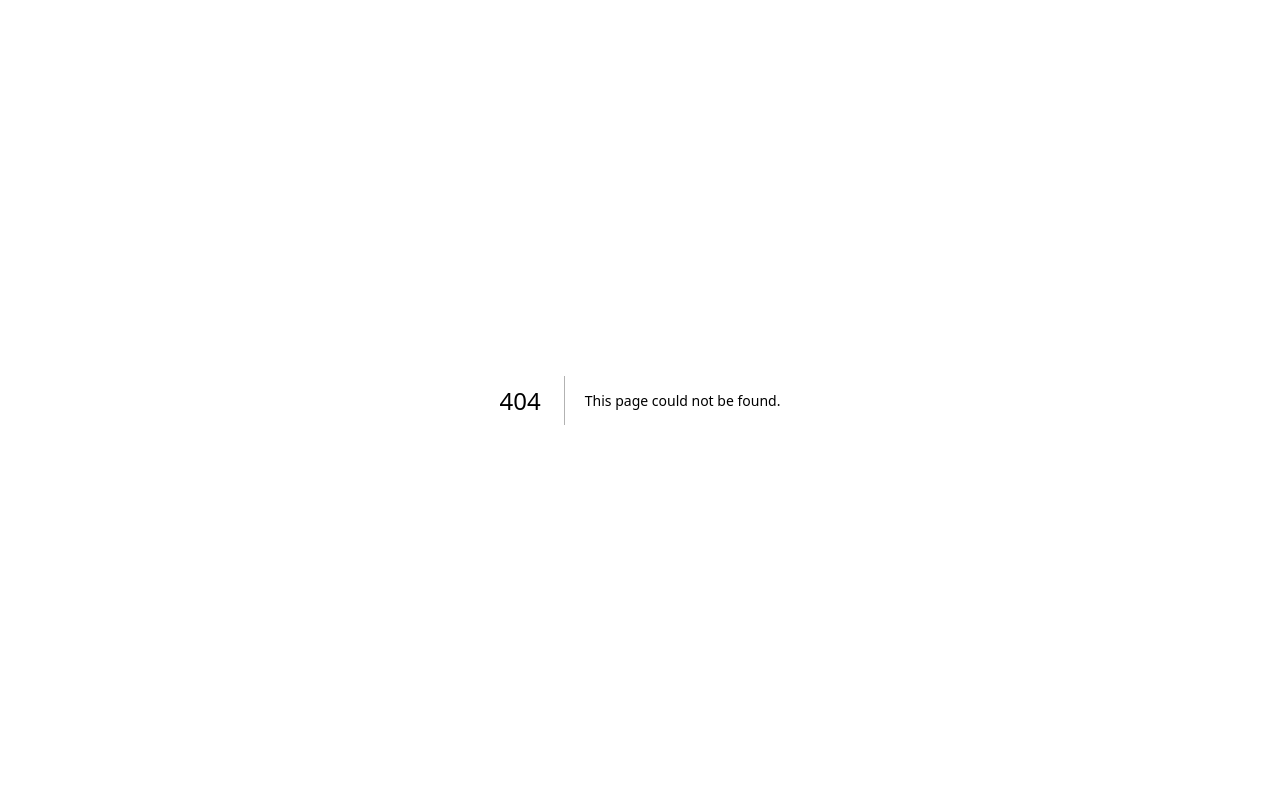
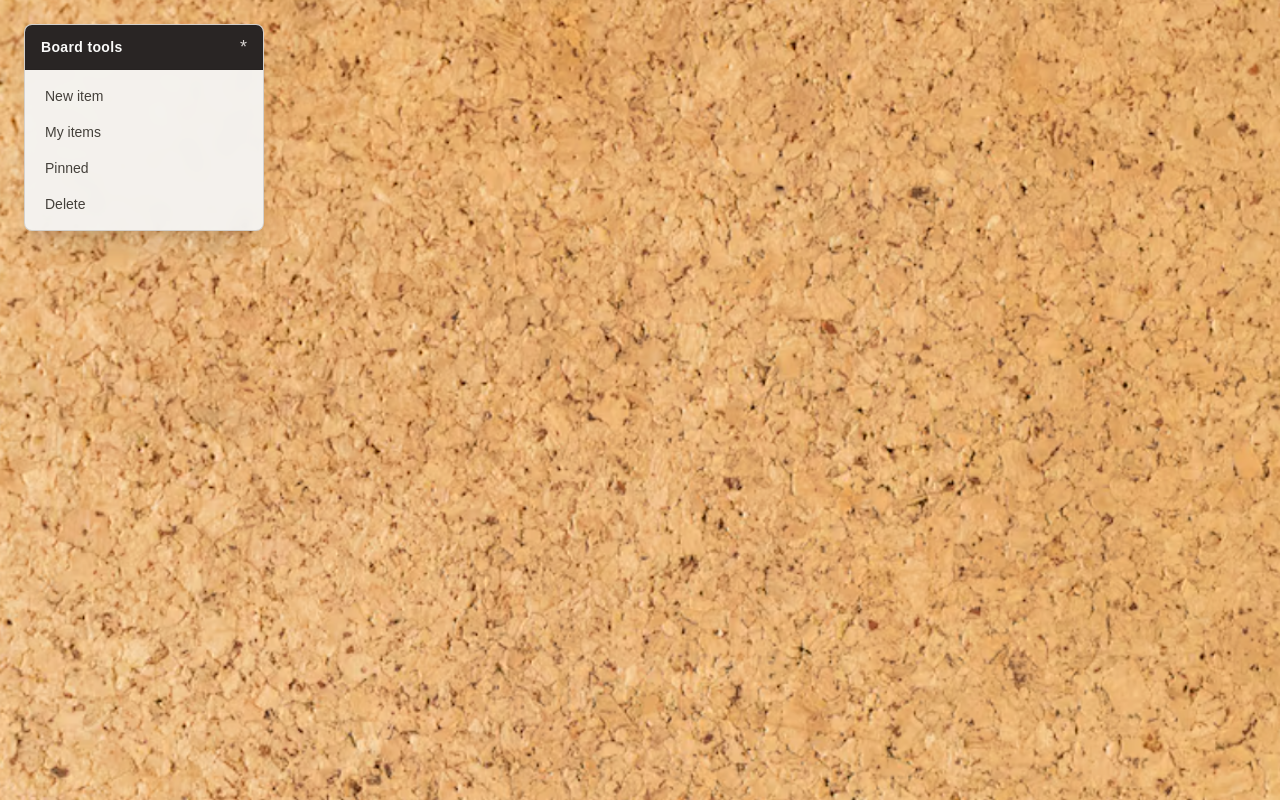
Before and after one commit to ThomasVanDoof/qurk_board, a Next.js app: page /board in a window 1280 px wide. Before the commit this address had no page. Built offline with nearby package versions, Linux system fonts and the light colour scheme.

Commit message:
added some basic stuff by going to /board

```diff
--- /dev/null
+++ b/app/board/page.tsx
@@ -0,0 +1,72 @@
+"use client";
+
+import { useState, type PointerEvent } from "react";
+
+const sidebarOptions = ["New item", "My items", "Pinned", "Delete"];
+
+export default function BoardPage() {
+	const [sidebarPosition, setSidebarPosition] = useState({ top: 24, left: 24 });
+
+	function moveSidebar(event: PointerEvent<HTMLDivElement>) {
+		if (!event.currentTarget.hasPointerCapture(event.pointerId)) {
+			return;
+		}
+
+		const sidebar = event.currentTarget.parentElement;
+		if (!sidebar) {
+			return;
+		}
+
+		const bounds = sidebar.getBoundingClientRect();
+		const left = Math.min(
+			Math.max(8, event.clientX - bounds.width / 2),
+			window.innerWidth - bounds.width - 8,
+		);
+		const top = Math.min(
+			Math.max(8, event.clientY - 24),
+			window.innerHeight - bounds.height - 8,
+		);
+
+		setSidebarPosition({ top, left });
+	}
+
+	function stopMoving(event: PointerEvent<HTMLDivElement>) {
+		if (event.currentTarget.hasPointerCapture(event.pointerId)) {
+			event.currentTarget.releasePointerCapture(event.pointerId);
+		}
+	}
+
+	return (
+		<main
+			className="relative min-h-screen flex-1 bg-cover bg-center bg-no-repeat"
+			style={{ backgroundImage: "url('/cork_board.png')" }}
+		>
+			<aside
+				className="absolute z-10 w-[min(15rem,calc(100vw-1rem))] overflow-hidden rounded-lg border border-stone-900/15 bg-stone-100/95 text-stone-900 shadow-xl backdrop-blur-sm"
+				style={sidebarPosition}
+			>
+				<div
+					className="flex touch-none cursor-grab items-center justify-between border-b border-stone-900/10 bg-stone-800 px-4 py-3 text-stone-50 active:cursor-grabbing"
+					onPointerDown={(event) => event.currentTarget.setPointerCapture(event.pointerId)}
+					onPointerMove={moveSidebar}
+					onPointerUp={stopMoving}
+					onPointerCancel={stopMoving}
+				>
+					<span className="text-sm font-semibold tracking-wide">Board tools</span>
+					<span aria-hidden="true" className="text-lg leading-none text-stone-300">*</span>
+				</div>
+				<nav aria-label="Board options" className="p-2">
+					{sidebarOptions.map((option) => (
+						<button
+							key={option}
+							type="button"
+							className="w-full rounded-md px-3 py-2 text-left text-sm text-stone-700 transition-colors hover:bg-stone-200 focus-visible:outline-2 focus-visible:outline-offset-1 focus-visible:outline-stone-700"
+						>
+							{option}
+						</button>
+					))}
+				</nav>
+			</aside>
+		</main>
+	);
+}
```
Also changed, not shown: public/cork_board.png (added).
